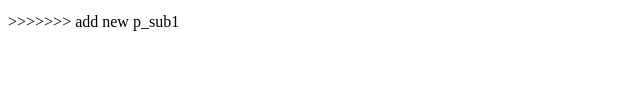
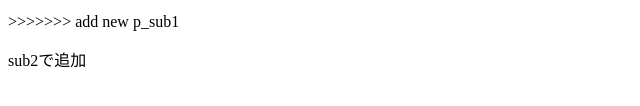
Before and after one commit to YukiTomori-starrr/techacademymagazine, a plain HTML site: page vscode.html in a window 1280 px wide. Shown: the part 290-396 px from the top of the page, without its empty margins (0-640 px from the left). Drawn offline with Linux system fonts and the light colour scheme.

Commit message:
add sub2

```diff
--- a/vscode.html
+++ b/vscode.html
@@ -8,5 +8,6 @@
 =======
         <p>sub1で文章追加aaa</p>
 >>>>>>> add new p_sub1
+        <p>sub2で追加</p>
     </body>
 </html>
```
